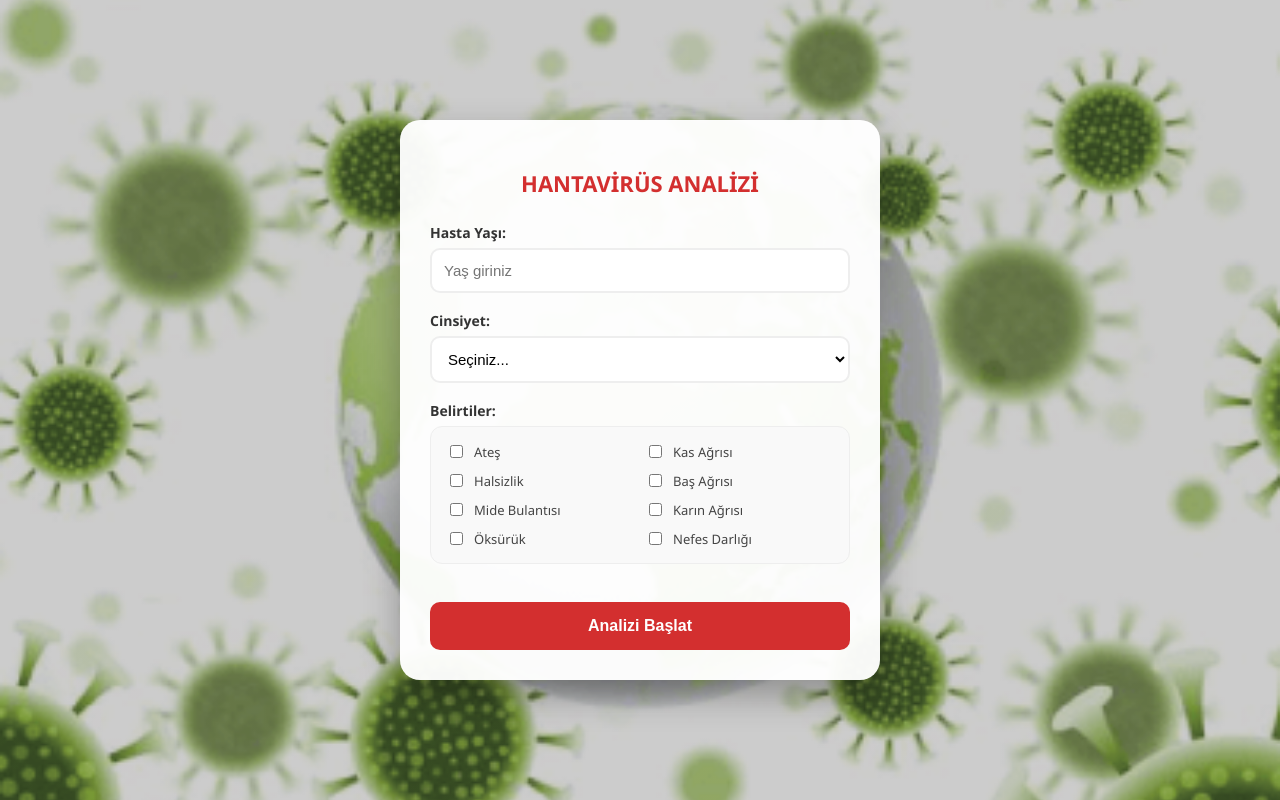
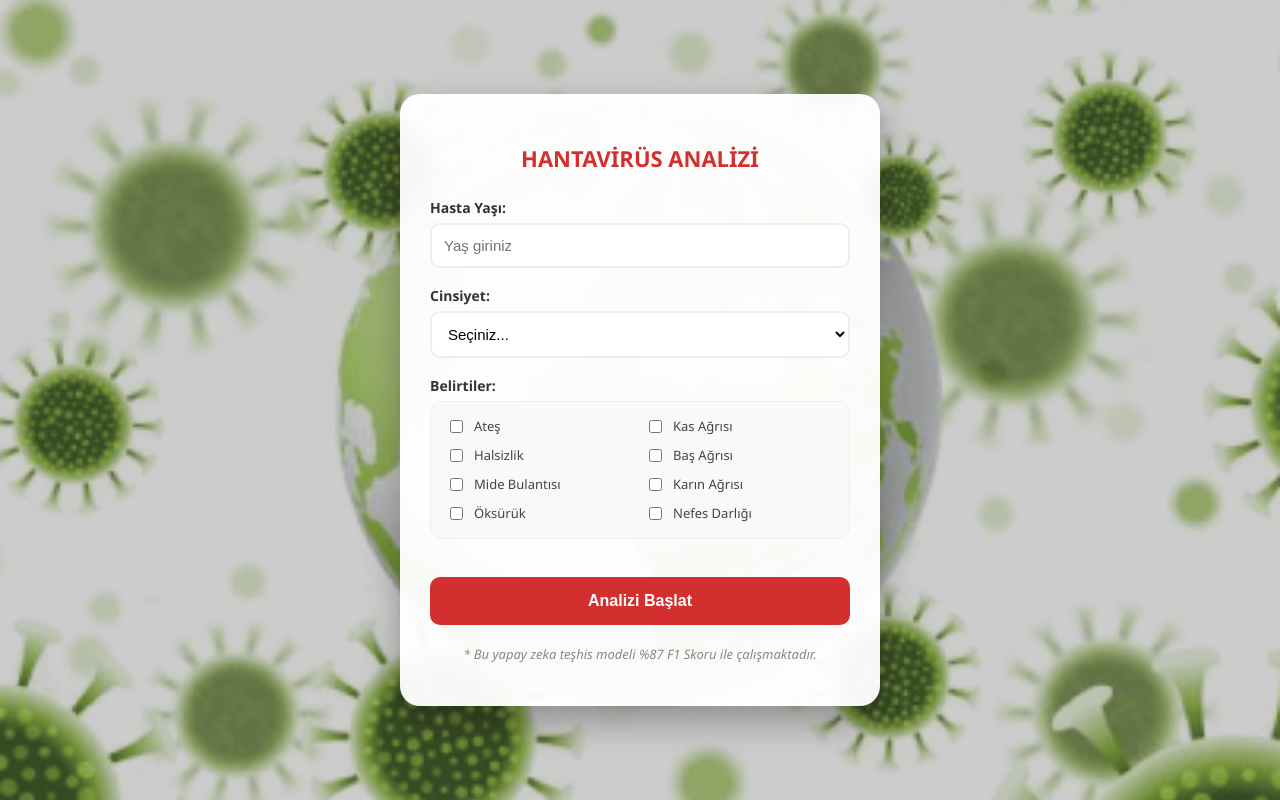
Before and after one commit to ayseonkol/hantavirus-projesi, a Flask app: page / in a window 1280 px wide. Run offline with Flask 3, Linux system fonts and the light colour scheme; parts of the project's set-up code (start-up, migrations or seed data) failed here and were passed over; some libraries are stand-ins or nearby versions.

Commit message:
Add files via upload

```diff
--- a/templates/index.html
+++ b/templates/index.html
@@ -138,6 +138,11 @@
                 {{ prediction_text }}
             </div>
         {% endif %}
+
+        <p style="text-align: center; font-size: 13px; color: #888; margin-top: 20px; font-style: italic;">
+            * Bu yapay zeka teşhis modeli %87 F1 Skoru ile çalışmaktadır.
+        </p>
+
     </div>
 </body>
 </html>
```
